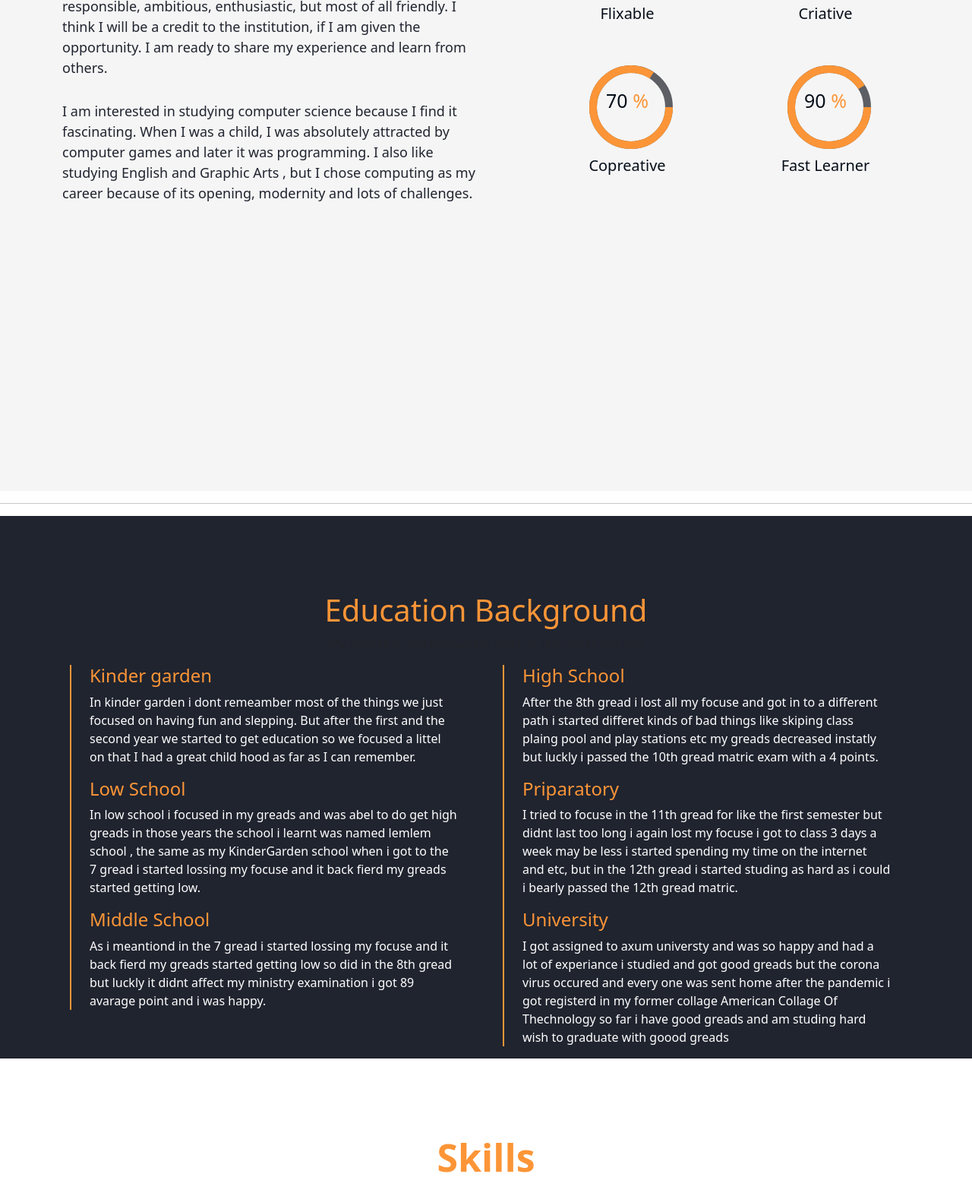
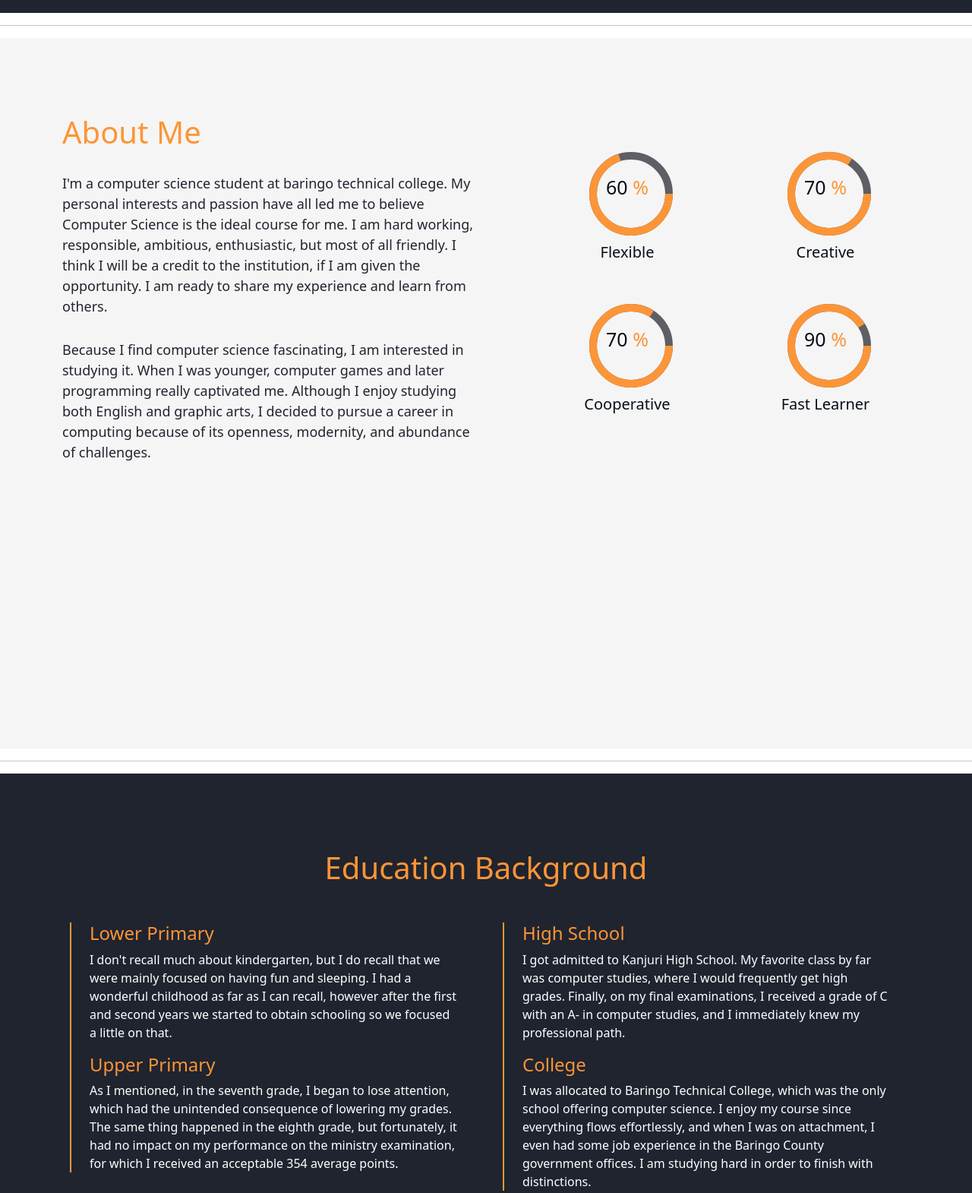
Before and after one commit to AsuleJonathan/Online-Profile, a plain HTML site: page Portflio-main/index.html in a window 1280 px wide. Shown: the part 917-2487 px from the top of the page at 76% size. Drawn offline with nearby package versions, Linux system fonts and the light colour scheme; files whose address does not match are found by name.

Commit message:
final commit

```diff
--- a/Portflio-main/index.html
+++ b/Portflio-main/index.html
@@ -14,7 +14,7 @@
     <meta charset="UTF-8">
     <meta http-equiv="X-UA-Compatible" content="IE=edge">
     <meta name="viewport" content="width=device-width, initial-scale=1.0">
-    <title>Document</title>
+    <title>About Jonathan Asule</title>
 </head>
 
 <body>
@@ -23,7 +23,7 @@
     <nav class="mainnav navbar navbar-expand-lg navbar-dark ">
         <div class="container-fluid ">
 
-            <a class="navbar-brand" href="#"><img src="images/pp.jpg" width="50px" alt=""></a>
+            <a class="navbar-brand" href="#"><img src="C:\Users\Administrator\Desktop\do\Portflio-main\images\pp.jpeg" width="50px" alt=""></a>
 
 
             <button class="navbar-toggler" type="button" data-bs-toggle="collapse" data-bs-target="#NAV">
@@ -48,15 +48,15 @@
         <div class="container">
             <div class="row">
                 <div class="col-lg-4 picture">
-                    <img src="images/Pbpp.jpg" alt="" />
+                    <img src="C:\Users\Administrator\Desktop\do\Portflio-main\images\Pbpp.jpeg" alt="" />
                 </div>
                 <div class="col-lg-8">
-                    <h2>Kaleab <span> Hegie </span></h2>
+                    <h2>Joathan <span> Asule </span></h2>
                     <h5>Web and Software</h5>
                     <h5>Designer</h5>
                     <hr>
-                    <p>I'm a computer scince student in American collage of thechology. My work experience has shown me
-                        that Computer Science is the ideal course for me. </p>
+                    <p>I'm a computer science student at Baringo Technical College. My personal interests and passion
+                        have all led me to believe Computer Science is the ideal course for me. </p>
                     <p>I am hard working, responsible, ambitious, enthusiastic, but most of all friendly. I think I will
                         be a credit to the institution, if I am given the opportunity. I am ready to share my experience
                         and learn from others.</p>
@@ -72,15 +72,15 @@
             <div class="row ">
                 <div class="col-lg-6">
                     <h1><span>About Me</span></h1>
-                    <p class="dis">I'm a computer scince student in American collage of thechology. My work experience
-                        has shown me that Computer Science is the ideal course for me. I am hard working, responsible,
+                    <p class="dis">I'm a computer science student at baringo technical college. My personal interests and passion
+                        have all led me to believe Computer Science is the ideal course for me. I am hard working, responsible,
                         ambitious, enthusiastic, but most of all friendly. I think I will be a credit to the
                         institution, if I am given the opportunity. I am ready to share my experience and learn from
                         others.</p>
-                    <p class="dis">I am interested in studying computer science because I find it fascinating. When I
-                        was a child, I was absolutely attracted by computer games and later it was programming. I also
-                        like studying English and Graphic Arts , but I chose computing as my career because of its
-                        opening, modernity and lots of challenges.</p>
+                        <p class="dis">Because I find computer science fascinating, I am interested in studying it. When I was younger,
+                            computer games and later programming really captivated me. Although I enjoy studying both English and
+                            graphic arts, I decided to pursue a career in computing because of its openness, modernity, and abundance
+                            of challenges.
                 </div>
                 <div class="col-lg-6 " style="margin-top: 50px;">
                     <div class="container-fluid ">
@@ -96,7 +96,7 @@
                                             <h2>60 <span>%</span></h2>
                                         </div>
                                     </div>
-                                    <h2 class="txt">Flixable</h2>
+                                    <h2 class="txt">Flexible</h2>
                                 </div>
                             </div>
                             <div class="col-lg-6">
@@ -110,7 +110,7 @@
                                             <h2>70 <span>%</span></h2>
                                         </div>
                                     </div>
-                                    <h2 class="txt">Criative</h2>
+                                    <h2 class="txt">Creative</h2>
                                 </div>
                             </div>
 
@@ -127,7 +127,7 @@
                                             <h2>70 <span>%</span></h2>
                                         </div>
                                     </div>
-                                    <h2 class="txt">Copreative</h2>
+                                    <h2 class="txt">Cooperative</h2>
                                 </div>
                             </div>
                             <div class="col-lg-6">
@@ -159,25 +159,22 @@
         <span>
             <h1>Education Background</h1>
         </span>
-        <p>My education background is more or less looks like this</p>
+        <p>My education background looks like this</p>
         <div class="container" style="color: white;text-align: left;">
             <div class="row">
                 <div class="col-lg-6">
                     <div class="vr">
                         <div class="container">
-                            <h4> <span>Kinder garden</span> </h4>
-                            <p>In kinder garden i dont remeamber most of the things we just focused on having fun and
-                                slepping. But after the first and the second year we started to get education so we
-                                focused a littel on that I had a great child hood as far as I can remember.</p>
-                            <h4> <span>Low School</span> </h4>
-                            <p>In low school i focused in my greads and was abel to do get high greads in those years
-                                the school i learnt was named lemlem school , the same as my KinderGarden school when i
-                                got to the 7 gread i started lossing my focuse and it back fierd my greads started
-                                getting low.</p>
-                            <h4><span>Middle School</span> </h4>
-                            <p>As i meantiond in the 7 gread i started lossing my focuse and it back fierd my greads
-                                started getting low so did in the 8th gread but luckly it didnt affect my ministry
-                                examination i got 89 avarage point and i was happy.</p>
+                            <h4> <span>Lower Primary</span> </h4>
+                            <p>I don't recall much about kindergarten, but I do recall that we were mainly focused
+                                on having fun and sleeping. I had a wonderful childhood as far as I can recall,
+                                however after the first and second years we started to obtain schooling so we focused
+                                 a little on that.</p>
+                            <h4> <span>Upper Primary</span> </h4>
+                            <p>As I mentioned, in the seventh grade, I began to lose attention, which had the unintended
+                                consequence of lowering my grades. The same thing happened in the eighth grade, but
+                                fortunately, it had no impact on my performance on the ministry examination, for which
+                                I received an acceptable 354 average points.
                         </div>
                     </div>
                 </div>
@@ -185,20 +182,15 @@
                     <div class="vr">
                         <div class="container">
                             <h4> <span>High School</span> </h4>
-                            <p>After the 8th gread i lost all my focuse and got in to a different path i started
-                                differet kinds of bad things like skiping class plaing pool and play stations etc my
-                                greads decreased instatly but luckly i passed the 10th gread matric exam with a 4
-                                points.</p>
-                            <h4> <span>Priparatory</span> </h4>
-                            <p>I tried to focuse in the 11th gread for like the first semester but didnt last too long i
-                                again lost my focuse i got to class 3 days a week may be less i started spending my time
-                                on the internet and etc, but in the 12th gread i started studing as hard as i could i
-                                bearly passed the 12th gread matric.</p>
-                            <h4> <span>University</span> </h4>
-                            <p>I got assigned to axum universty and was so happy and had a lot of experiance i studied
-                                and got good greads but the corona virus occured and every one was sent home after the
-                                pandemic i got registerd in my former collage American Collage Of Thechnology so far i
-                                have good greads and am studing hard wish to graduate with goood greads</p>
+                            <p>I got admitted to Kanjuri High School. My favorite class by far was computer studies, where I
+                                would frequently get high grades. Finally, on my final examinations, I received a grade of C
+                                with an A- in computer studies, and I immediately knew my professional path.</p>
+
+                            <h4> <span>College</span> </h4>
+                            <p>I was allocated to Baringo Technical College, which was the only school offering computer science.
+                                I enjoy my course since everything flows effortlessly, and when I was on attachment, I even had
+                                 some job experience in the Baringo County government offices. I am studying hard in order to
+                                 finish with distinctions.</p>
                         </div>
                     </div>
                 </div>
@@ -314,13 +306,13 @@
  <footer>
     <div class="container">
         <ul style="list-style: none;display: flex;">
-            <li> <a href=""><img class="img-fluid"  src="images/facebook.png" alt=""></a></li>
-            <li> <a href=""><img class="img-fluid" src="images/instagram.png" alt=""></a></li>
-            <li> <a href=""><img class="img-fluid" src="images/twitter.png" alt=""></a></li>
-            <li> <a href=""><img class="img-fluid" src="images/tik-tok.png" alt=""></a></li>
-            <li> <a href=""><img class="img-fluid" src="images/gmail.png" alt=""></a></li>
+            <li> <a href="https://www.facebook.com/asule.jona?mibextid=ZbWKwL"><img class="img-fluid"  src="images/facebook.png" alt=""></a></li>
+            <li> <a href="https://www.instagram.com/_j.o.n.a_._/"><img class="img-fluid" src="images/instagram.png" alt=""></a></li>
+            <li> <a href="https://twitter.com/jona59883489?t=ntR8OB0l3XGEsNUJjdTNrA&s=09"><img class="img-fluid" src="images/twitter.png" alt=""></a></li>
+            <li> <a href="https://www.tiktok.com/@asulejona?_t=8cHV3SeRQHN&_r=1"><img class="img-fluid" src="images/tik-tok.png" alt=""></a></li>
+            <li> <a href="mailto:asulejona@gmail.com"><img class="img-fluid" src="images/gmail.png" alt=""></a></li>
         </ul>
-        <h5>All rights reserved. Copyright © 2023 Kaleab Hegie Mengist</h5>
+        <h5>All rights reserved. Copyright © 2023 Jonathan Mukoba Asule</h5>
     </div>
 </footer>
 
```
Also changed, not shown: Portflio-main/images/Pbpp.jpeg (added), Portflio-main/images/Pbpp.jpg (deleted), Portflio-main/images/pp.jpeg (added), Portflio-main/images/pp.jpg (deleted).
